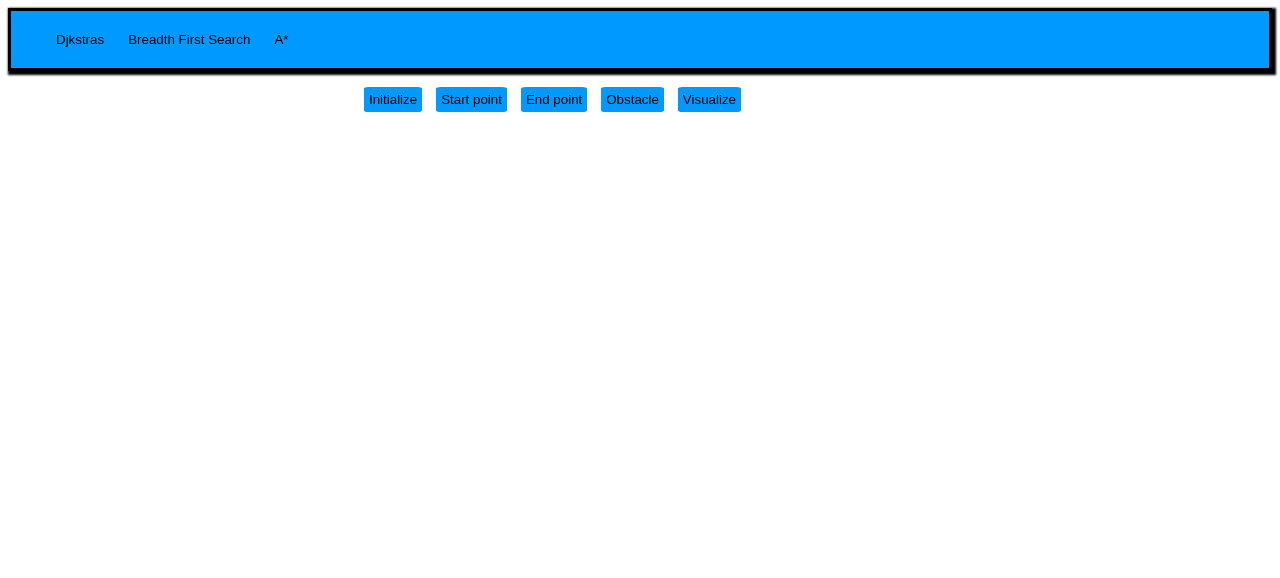
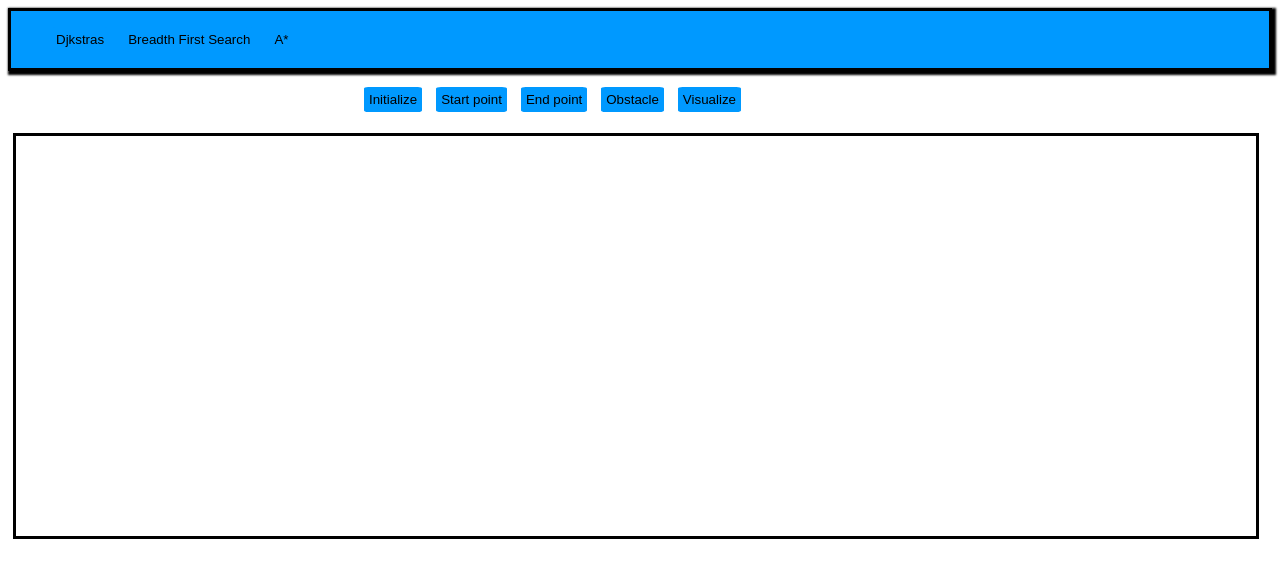
Before and after one commit to rohandewangdave/Visualizer, a plain HTML site: page index.html in a window 1280 px wide. Drawn offline with Linux system fonts and the light colour scheme.

Commit message:
Update style.css

```diff
--- a/style.css
+++ b/style.css
@@ -28,7 +28,7 @@
     margin:auto;
 }
 
-.my-canvas{
+#my-canvas{
     margin: 5px;
     border-style: solid;
     border-color: black;
```
